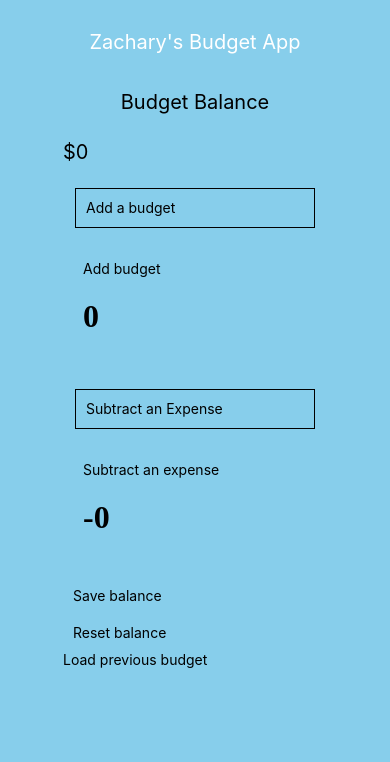
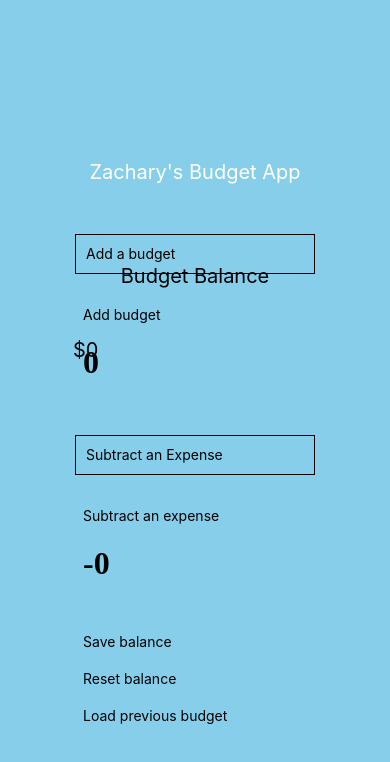
Before and after one commit to taylor67469/budgeApp, a React Native app: screen / in a window 390 px wide. Shown: the top 762 px of the page. Built offline with nearby package versions, Linux system fonts and the light colour scheme.

Commit message:
fixed styling

```diff
--- a/App.tsx
+++ b/App.tsx
@@ -32,19 +32,20 @@ const styles = StyleSheet.create({
     justifyContent: 'center',
   },
   heading: {
-    position: 'absolute',
+    // position: 'absolute',
     top: 30,
     fontSize:20,
     color:"white",
+    padding:"20px"
   },
   budgetBalanceHeader: {
-    position: 'absolute',
+    // position: 'absolute',
     top: 90,
     fontSize:20,
     color:"black",
   },
   budgetBalance: {
-    position: 'absolute',
+    // position: 'absolute',
     top: 140,
     fontSize:20,
     color:"black",
--- a/Total.tsx
+++ b/Total.tsx
@@ -68,19 +68,22 @@ export default function Total(){
             <Text>Reset balance</Text>
         </Pressable>
         <Pressable onPress={()=>getData()}>
-      <Text>Load previous budget</Text>
+      <Text style={styles.presser}>Load previous budget</Text>
       </Pressable>
     </div>
     )
 }
 const styles = StyleSheet.create({
 budgetBalance: {
-    position: 'absolute',
+    // position: 'absolute',
     top: 140,
     fontSize:20,
     color:"black",
+    textAlign:"center",
+    marginLeft:"10px",
   },
   presser:{
-      padding:10
+      padding:10,
+      marginLeft:"10px",
   }
 });
```
